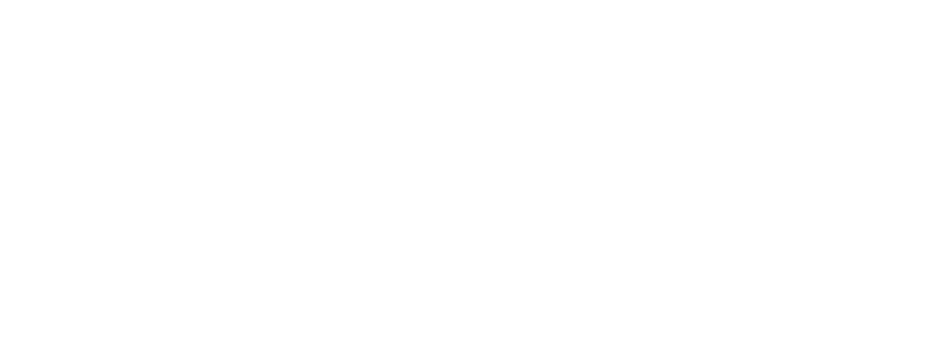
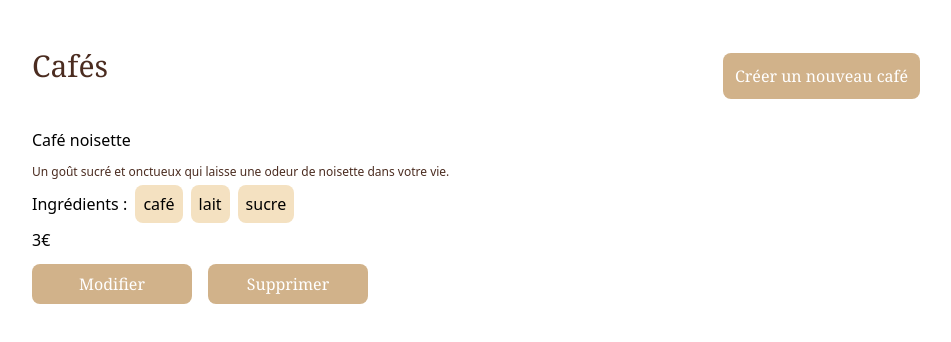
Before and after one commit to Smophmie/coffee_hub, an Angular app: page /coffeelist in a window 1280 px wide. Before the commit this address led to /. Shown: the top 342 px of the page, without its empty margins (16-967 px from the left). Built offline with nearby package versions, Linux system fonts and the light colour scheme; data requests are answered from the project's data file.

Commit message:
feat: coffee list works

```diff
--- a/db.json
+++ b/db.json
@@ -50,7 +50,7 @@
     {
       "id": "123e",
       "name": "Café noisette",
-      "description": "description",
+      "description": "Un goût sucré et onctueux qui laisse une odeur de noisette dans votre vie.",
       "ingredients": [
         {
           "name": "café",
--- a/src/app/app.routes.ts
+++ b/src/app/app.routes.ts
@@ -2,9 +2,11 @@
 import { ShoplistComponent } from './components/shoplist/shoplist.component';
 import { AddshopformComponent } from './components/addshopform/addshopform.component';
 import { UpdateshopformComponent } from './components/updateshopform/updateshopform.component';
+import { CoffeelistComponent } from './components/coffeelist/coffeelist.component';
 
 export const routes: Routes = [
     {path: 'shoplist', component: ShoplistComponent},
     {path: 'addshop', component: AddshopformComponent},
-    {path: 'shop/:id', component: UpdateshopformComponent}
+    {path: 'shop/:id', component: UpdateshopformComponent},
+    {path: 'coffeelist', component: CoffeelistComponent}
 ];
--- /dev/null
+++ b/src/app/components/coffeelist/coffeelist.component.html
@@ -0,0 +1,23 @@
+<div class="m-12">
+    <div class="flex justify-between w-3/4">
+        <h1 class="text-[#4B2C20] text-3xl bold font-serif mb-4">Cafés</h1>
+        <div class="pt-4 mb-10">
+            <a [routerLink]="['/addcoffee']" class="bg-[#d1b28a] text-[#ffffff] font-serif text-base text-center p-3 rounded-lg active:scale-95 transition-transform transform">Créer un nouveau café</a>
+        </div>
+    </div>
+
+    <ul class="space-y-5" *ngIf="coffees">
+    <li *ngFor="let coffee of coffees" class="space-y-3">
+        <p>{{ coffee.name }}</p>
+        <p class="text-[#4b2c20] text-xs">{{ coffee.description }}</p>
+        <p>Ingrédients :
+            <span *ngFor="let ingredient of coffee.ingredients" class="bg-[#f4e1c1] rounded-lg p-2 mx-1">{{ingredient.name}}</span>
+        </p>
+        <p>{{ coffee.price}}€</p>
+        <div class="mt-3 space-x-4 flex">
+            <a [routerLink]="['/coffee', coffee?.id]" class="bg-[#d1b28a] text-[#ffffff] font-serif text-base text-center p-2 rounded-lg w-40 transition-transform transform">Modifier</a>
+            <button type="button" (click)="onDelete(coffee.id)" class="bg-[#d1b28a] text-[#ffffff] font-serif text-base text-center p-2 rounded-lg w-40 transition-transform transform">Supprimer</button>
+        </div>
+    </li>
+    </ul>
+</div>
--- /dev/null
+++ b/src/app/components/coffeelist/coffeelist.component.ts
@@ -0,0 +1,45 @@
+import { Component } from '@angular/core';
+import { OnInit } from '@angular/core';
+import { CoffeeService } from '../../services/coffee/coffee.service';
+import { NgForOf, NgIf } from '@angular/common';
+import { Coffee } from '../../models/coffee';
+import { RouterLink } from '@angular/router';
+
+@Component({
+  selector: 'app-coffeelist',
+  imports: [NgIf, NgForOf, RouterLink],
+  templateUrl: './coffeelist.component.html',
+  styleUrl: './coffeelist.component.css'
+})
+export class CoffeelistComponent implements OnInit {
+  constructor(
+    private coffeeService: CoffeeService,
+  ){};
+
+  ngOnInit(){
+    this.loadCoffees();
+  }
+
+  coffees?: Coffee[];
+
+
+  loadCoffees(){
+      this.coffeeService.getCoffees()
+        .subscribe((res: any) => {
+          this.coffees = res;
+          console.log(this.coffees);
+        });
+  }
+
+  onDelete(id:string){
+    this.coffeeService.deleteCoffee(id).subscribe({
+      next: (response) => {
+        console.log('Coffee deleted successfully:', response);
+        this.loadCoffees();
+      },
+      error: (error) => {
+        console.error('Error updating coffee:', error);
+      }
+    });
+  }
+}
--- a/src/app/components/shoplist/shoplist.component.html
+++ b/src/app/components/shoplist/shoplist.component.html
@@ -23,8 +23,6 @@
             <a [routerLink]="['/shop', shop?.id]" class="bg-[#d1b28a] text-[#ffffff] font-serif text-base text-center p-2 rounded-lg w-40 transition-transform transform">Modifier</a>
             <button type="button" (click)="onDelete(shop.id)" class="bg-[#d1b28a] text-[#ffffff] font-serif text-base text-center p-2 rounded-lg w-40 transition-transform transform">Supprimer</button>
         </div>
-        <div class="mt-3">
-        </div>
     </li>
     </ul>
 </div>
```
Also changed, not shown: src/app/components/coffeelist/coffeelist.component.css (added), 1 other file (tests, documents, lock files or other folders).
